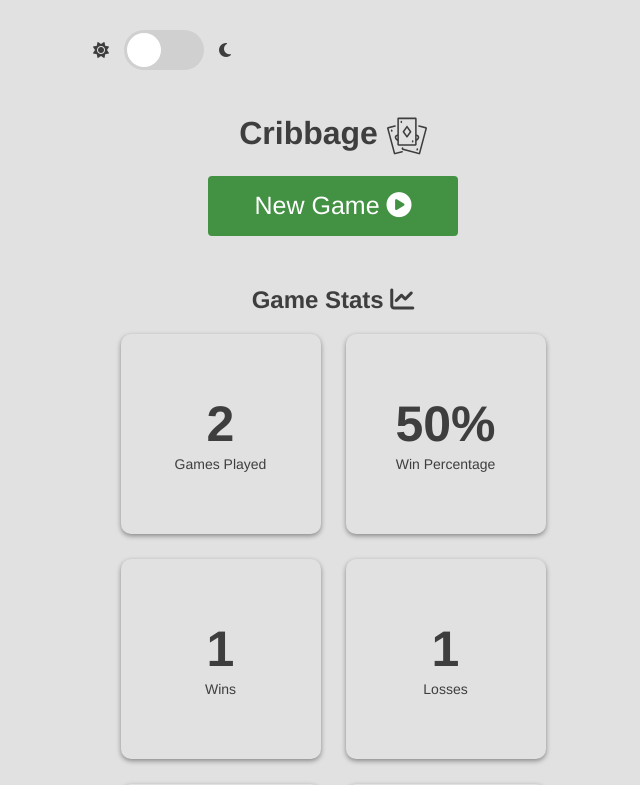
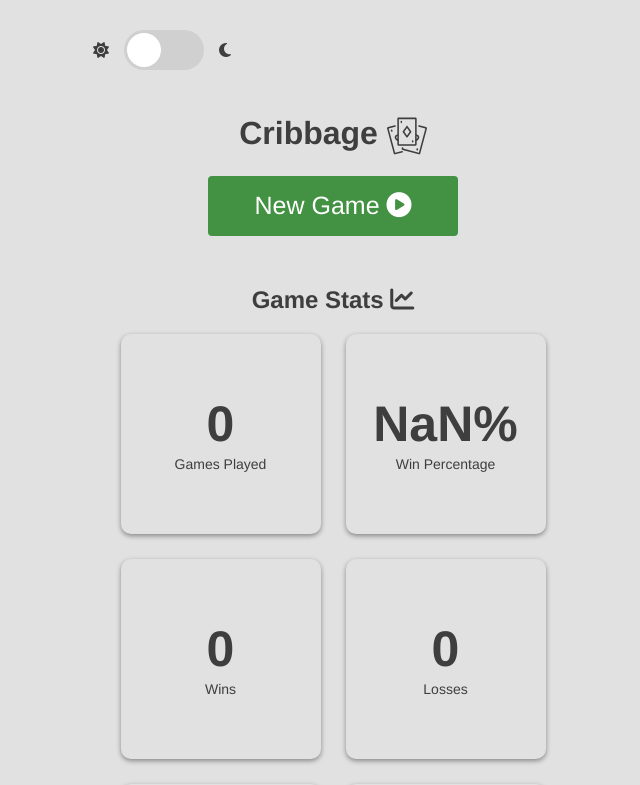
Before and after one commit to ClaytonDewey/tca-cribbage, a React (Create React App) app: page /#/ in a window 1280 px wide. Shown: the top 785 px of the page, without its empty margins (307-947 px from the left). Built offline with nearby package versions, Linux system fonts and the light colour scheme.

Commit message:
Updated component structure...

```diff
--- a/src/App.tsx
+++ b/src/App.tsx
@@ -6,9 +6,9 @@ import { useDarkMode } from "./Components/Theme/useDarkMode"
 import { GlobalStyles } from "./Components/Theme/GlobalStyles"
 import { lightTheme, darkTheme } from "./Components/Theme/Themes"
 import Toggle from "./Components/Theme/Toggler"
-import { Home } from "./Components/Home/Home";
-import { PlayGame } from "./Components/PlayGame/PlayGame";
-import { SetupGame } from "./Components/SetupGame/SetupGame";
+import { Home } from "./Components/Home";
+import { PlayGame } from "./Components/PlayGame";
+import { SetupGame } from "./Components/SetupGame";
 
 export interface Player {
     name: string;
@@ -35,30 +35,27 @@ export interface GameResult {
 
 export const User = "Me"
 
-const game1: GameResult = {
-    start: "2022-02-14T15:14:30",
-    end: "2022-02-14T15:20:00",
-    winner: User,
-    players: [{ name: "Dad", order: 1 }, { name: User, order: 2 }],
-    skunk: true
-    , highHand: 16
-    , highCrib: 12
-}
+// const game1: GameResult = {
+//     start: "2022-02-14T15:14:30",
+//     end: "2022-02-14T15:20:00",
+//     winner: User,
+//     players: [{ name: "Dad", order: 1 }, { name: User, order: 2 }],
+//     skunk: true
+//     , highHand: 16
+//     , highCrib: 12
+// }
 
-const game2: GameResult = {
-    start: "2022-02-14T21:00:30"
-    , end: "2022-02-14T21:30:30"
-    , winner: "William"
-    , players: [{ name: "William", order: 1 }, { name: User, order: 2 }]
-    , dblSkunked: true
-    , highHand: 6
-    , highCrib: 4
-}
+// const game2: GameResult = {
+//     start: "2022-02-14T21:00:30"
+//     , end: "2022-02-14T21:30:30"
+//     , winner: "William"
+//     , players: [{ name: "William", order: 1 }, { name: User, order: 2 }]
+//     , dblSkunked: true
+//     , highHand: 6
+//     , highCrib: 4
+// }
 
-const gameResults = [
-  game1
-  , game2
-];
+const gameResults = [];
 
 const getUniquePlayers = (results) => (
     [...new Set(results.flatMap(x => x.players.map(y => y.name)))].filter(x => x !== User)
--- a/src/Components/PlayGame/PlayGame.tsx
+++ b/src/Components/PlayGame.tsx
@@ -1,6 +1,6 @@
 import { useState } from "react";
 import { useNavigate } from "react-router-dom";
-import { User } from "../../App";
+import { User } from "../App";
 
 export const PlayGame = ({
     addGameResult,
--- a/src/Components/SetupGame/SetupGame.tsx
+++ b/src/Components/SetupGame.tsx
@@ -1,6 +1,6 @@
 import { useState } from "react";
 import { useNavigate } from "react-router-dom";
-import { CurrentGame, User } from "../../App";
+import { CurrentGame, User } from "../App";
 // import { Message } from "../Messages/Messages";
 
 interface SetupGameProps {
```
Also changed, not shown: src/Components/Home.tsx (renamed from src/Components/Home/Home.tsx).
